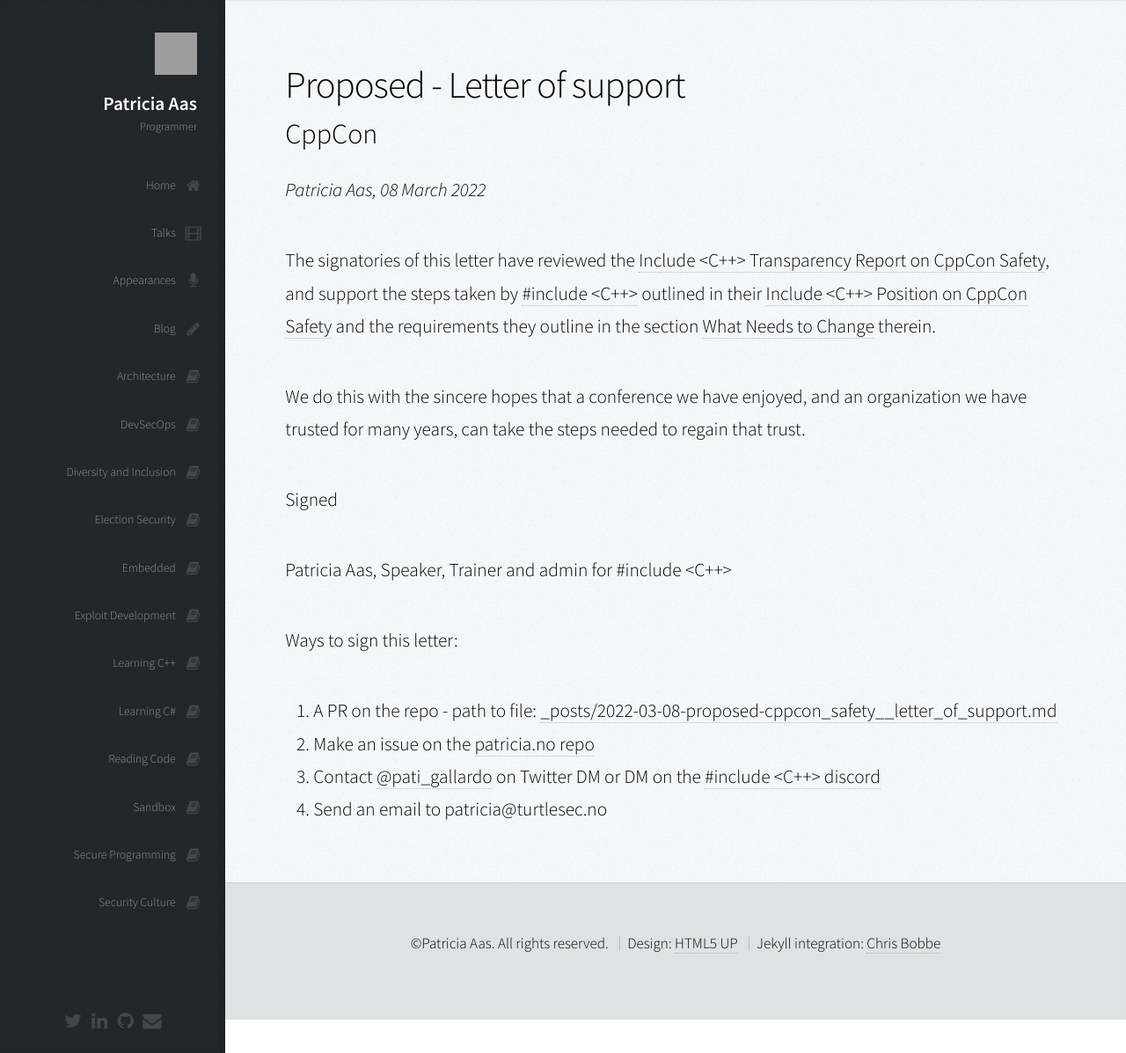
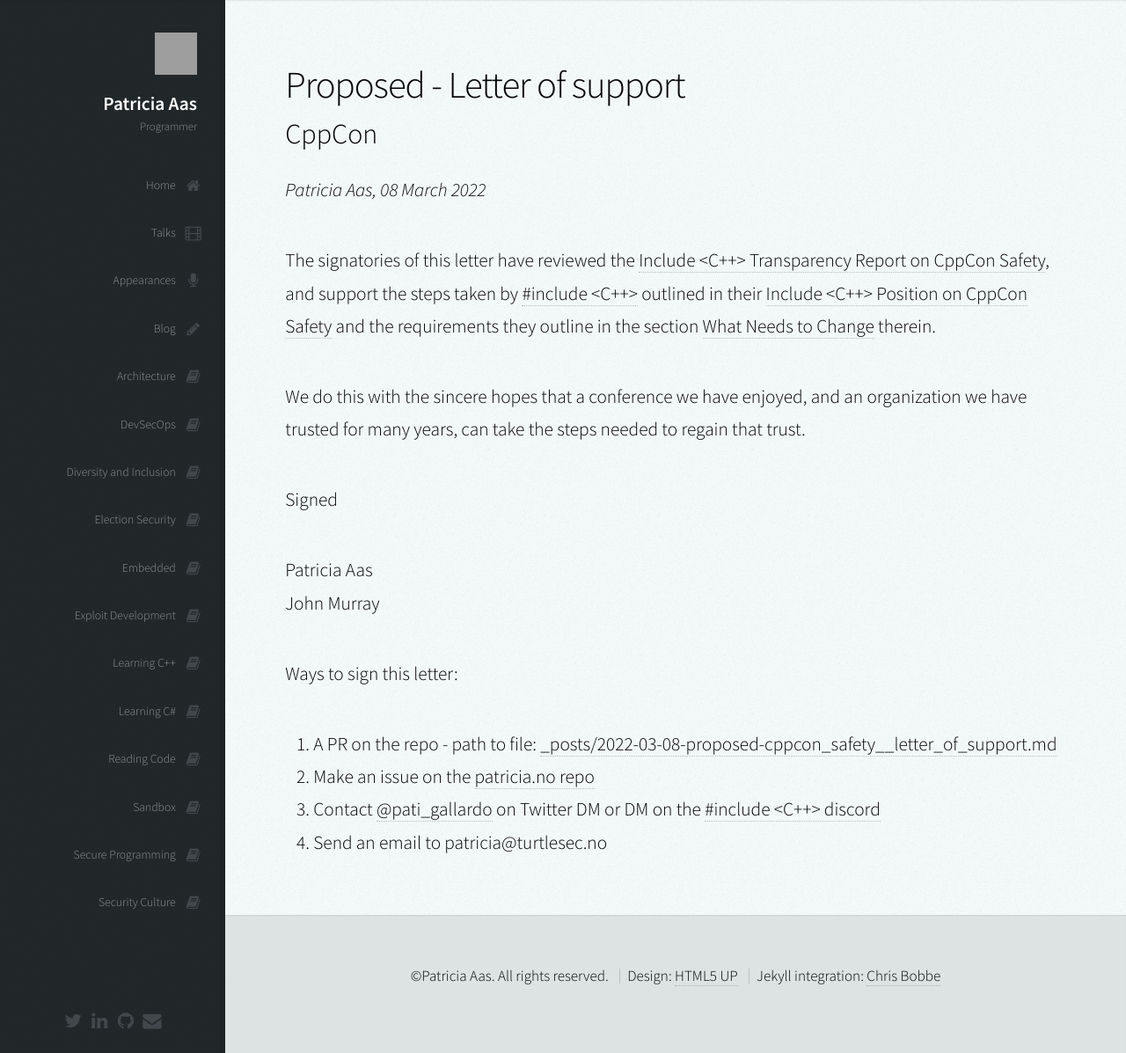
Before and after one commit to patricia-gallardo/patricia-gallardo.github.io, a Jekyll site: the page built from _posts/2022-03-08-proposed-cppcon_safety__letter_of_support.md, in a window 1280 px wide and 1197 px high. Shown: the whole window at 88% size. Built offline with Jekyll 4.4.1, drawn with Linux system fonts in a browser that asks for light colours; nearby versions of some CDN libraries; grey boxes are pictures that could not be loaded.

Commit message:
Adding signature

```diff
--- a/_posts/2022-03-08-proposed-cppcon_safety__letter_of_support.md
+++ b/_posts/2022-03-08-proposed-cppcon_safety__letter_of_support.md
@@ -16,7 +16,8 @@
 
 Signed
 
-Patricia Aas, Speaker, Trainer and admin for #include <C++> <br>
+Patricia Aas <br>
+John Murray <br>
 
 Ways to sign this letter:
 1. A PR on the repo - path to file: [_posts/2022-03-08-proposed-cppcon_safety__letter_of_support.md][4]
```
